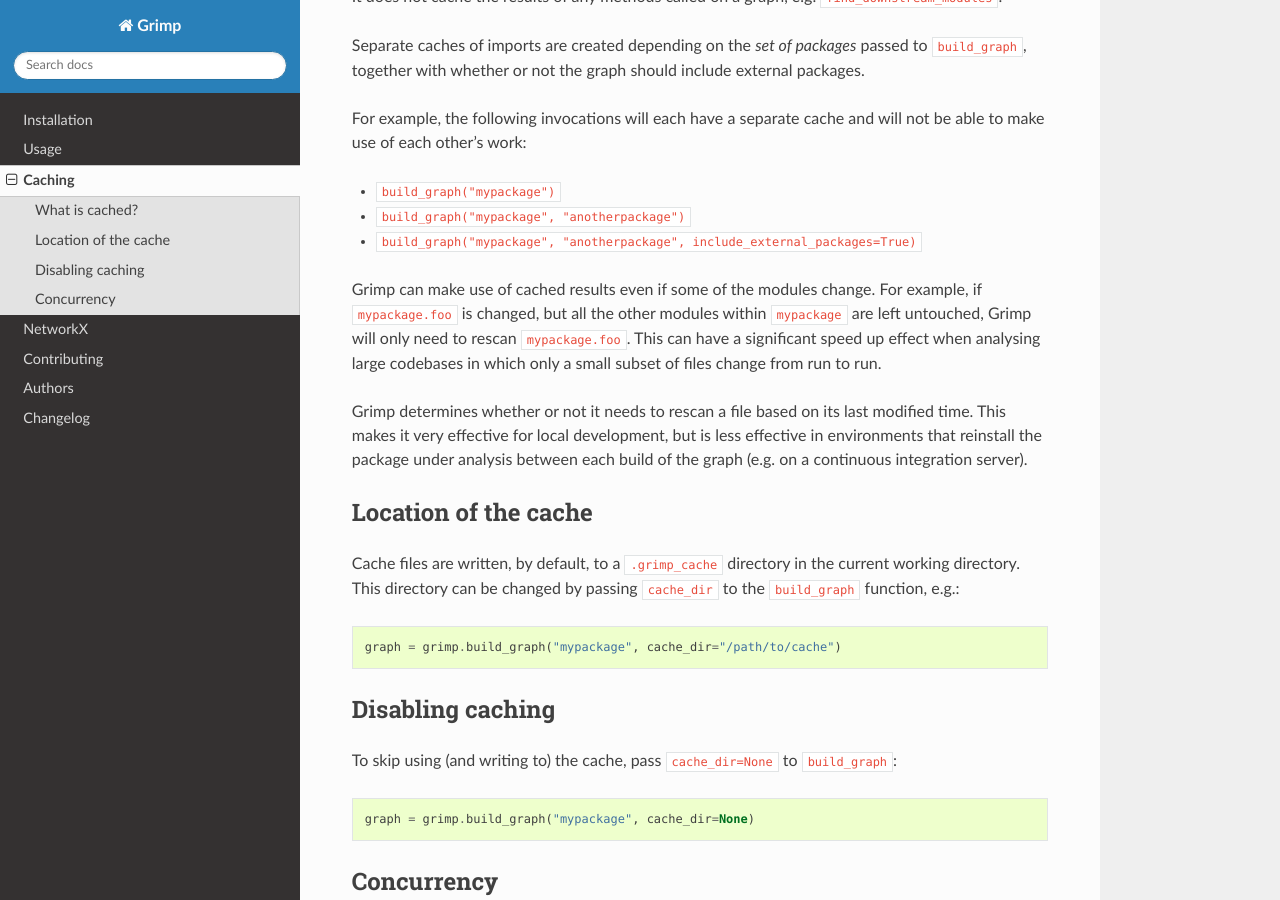
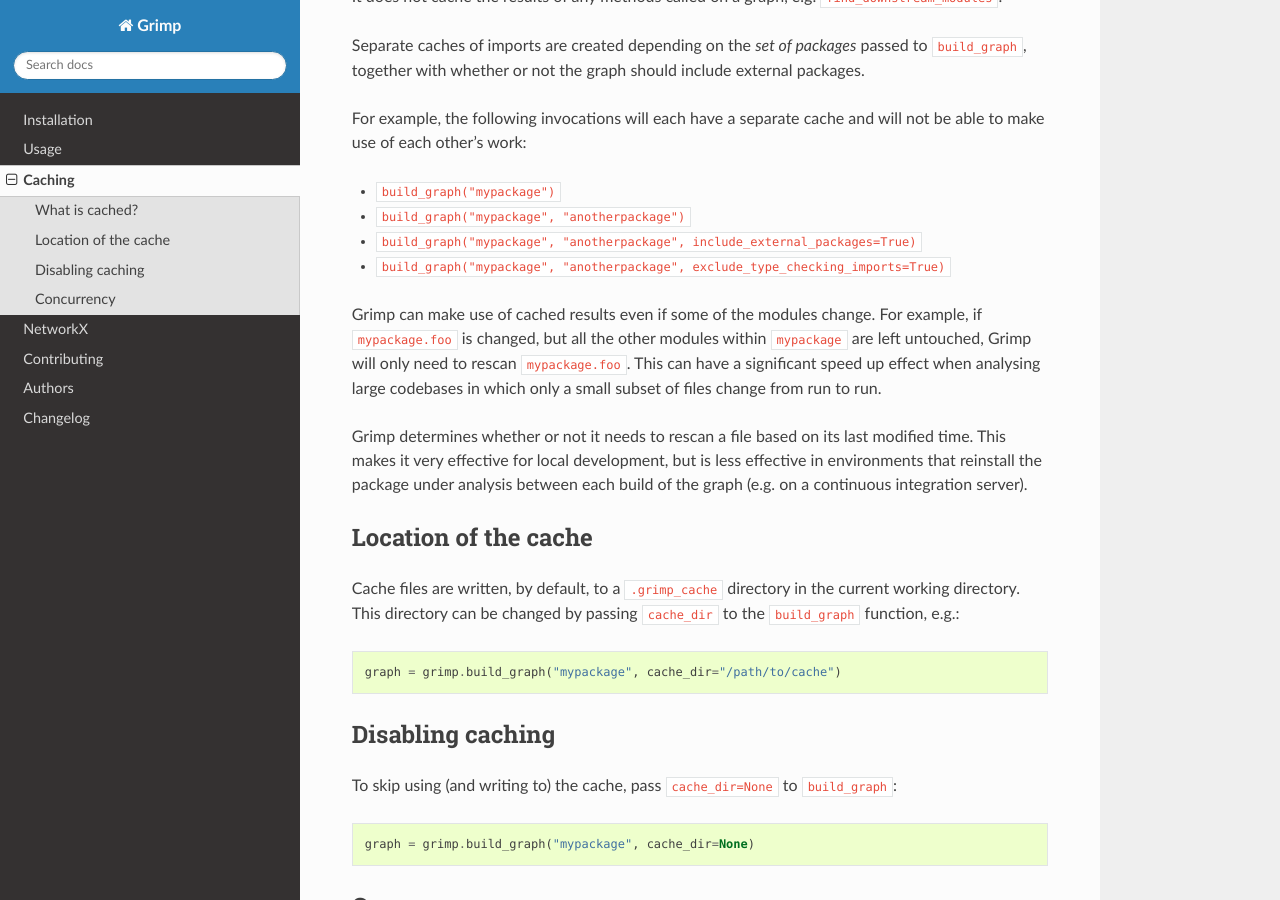
Before and after one commit to seddonym/grimp, a Sphinx documentation site: the page built from docs/caching.rst, in a window 1280 px wide and 900 px high, scrolled down 403 px. Built offline with Sphinx 7.4.7 and the Read the Docs theme 2.0.0, drawn with Linux system fonts in a browser that asks for light colours.

Commit message:
Caching doc update

```diff
--- a/docs/caching.rst
+++ b/docs/caching.rst
@@ -23,6 +23,7 @@
 - ``build_graph("mypackage")``
 - ``build_graph("mypackage", "anotherpackage")``
 - ``build_graph("mypackage", "anotherpackage", include_external_packages=True)``
+- ``build_graph("mypackage", "anotherpackage", exclude_type_checking_imports=True)``
 
 Grimp can make use of cached results even if some of the modules change. For example,
 if ``mypackage.foo`` is changed, but all the other modules within ``mypackage`` are left
```
